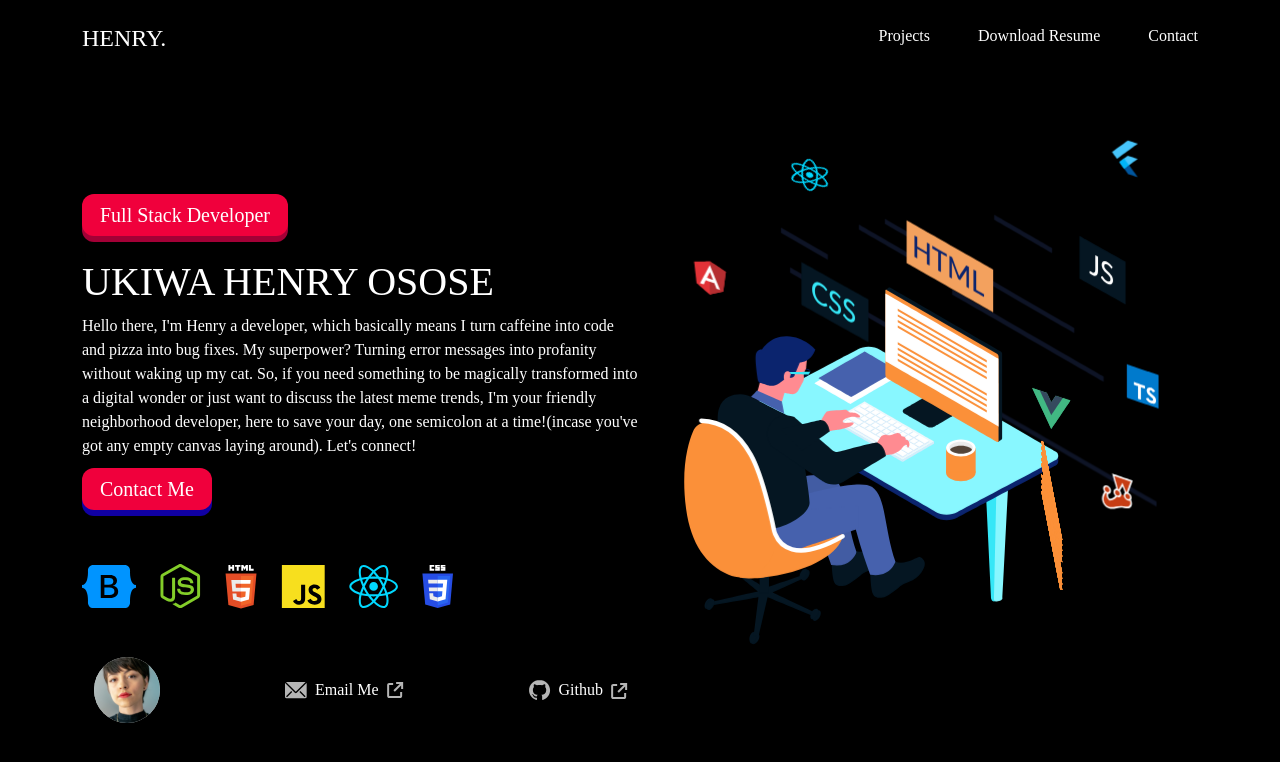
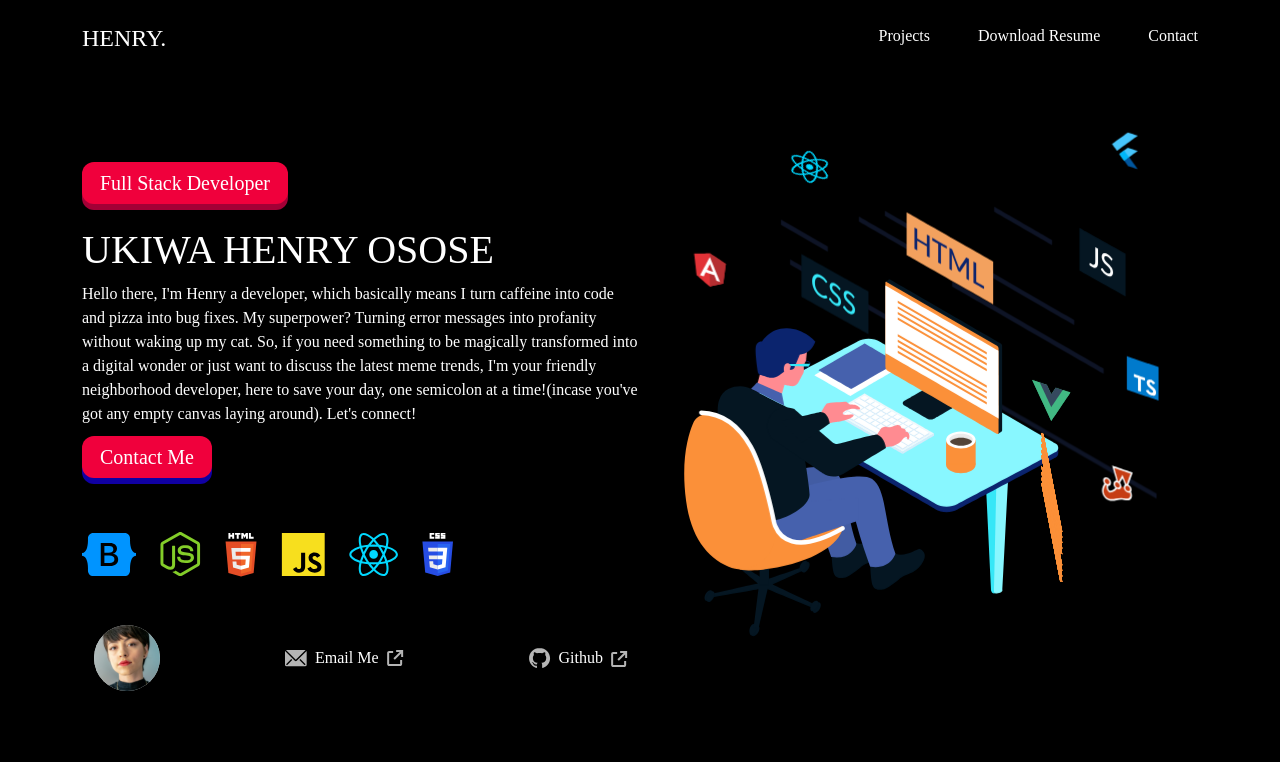
Before and after one commit to henryuks129/portfolio, a React (Create React App) app: page / in a window 1280 px wide. Shown: the top 762 px of the page. Built offline with nearby package versions, Linux system fonts and the light colour scheme; a web font is replaced by a local one.

Commit message:
new update

```diff
--- a/src/components/Home.js
+++ b/src/components/Home.js
@@ -20,8 +20,8 @@ const Home = () => {
   return (
     <div className='home-main'>
       <Navbar/>
-      <div className='container d-flex mt-4'>
-       <div className='text-white pt-5 mt-5 home-body w-100'>
+      <div className='container d-flex mt-3'>
+       <div className='text-white pt-5 mt-4 home-body w-100'>
         <button className='pushable'><span className='front'>Full Stack Developer</span></button>
         <h1 className='mt-3'>UKIWA HENRY OSOSE</h1>
         <p>Hello there, I'm Henry a developer, which basically means I turn caffeine into code and pizza into bug fixes. My superpower? Turning error messages into profanity without waking up my cat. So, if you need something to be magically transformed into a digital wonder or just want to discuss the latest meme trends, I'm your friendly neighborhood developer, here to save your day, one semicolon at a time!<span>(incase you've got any empty canvas laying around).</span> Let's connect!</p>
```
